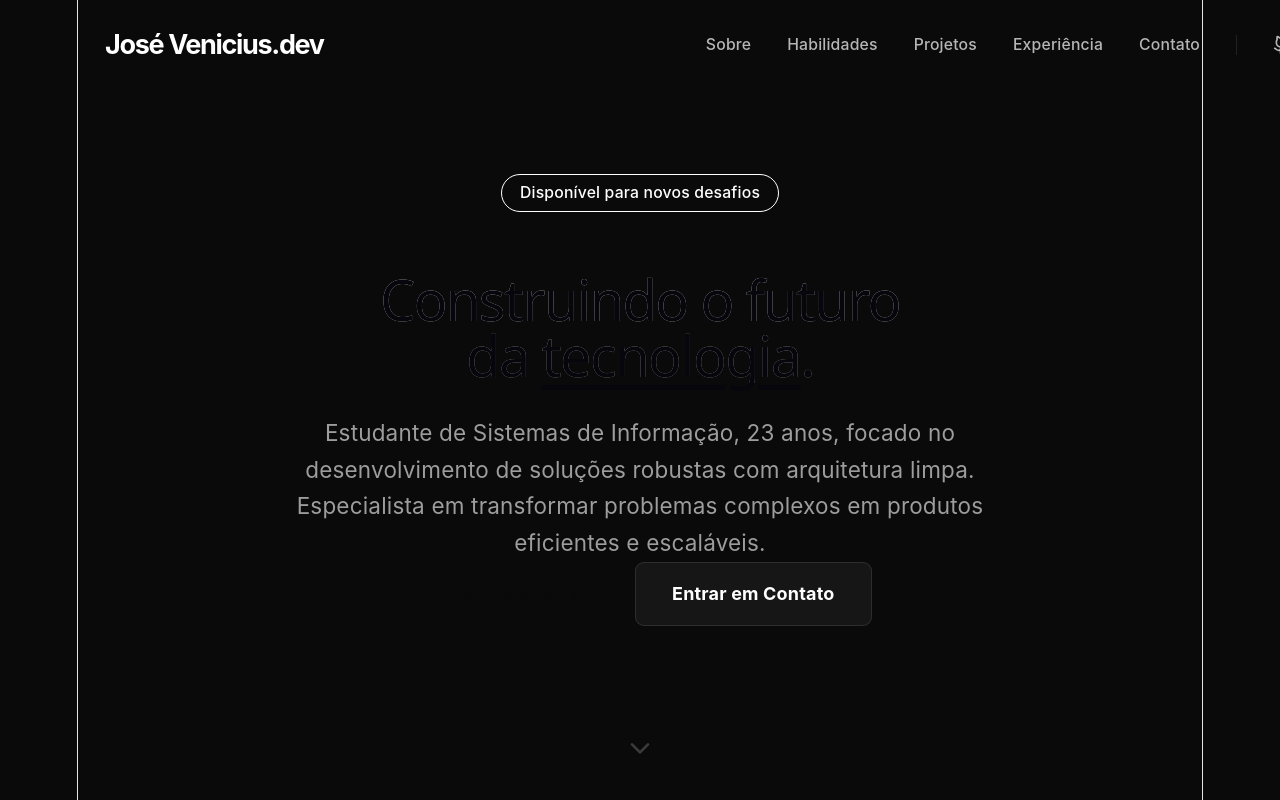
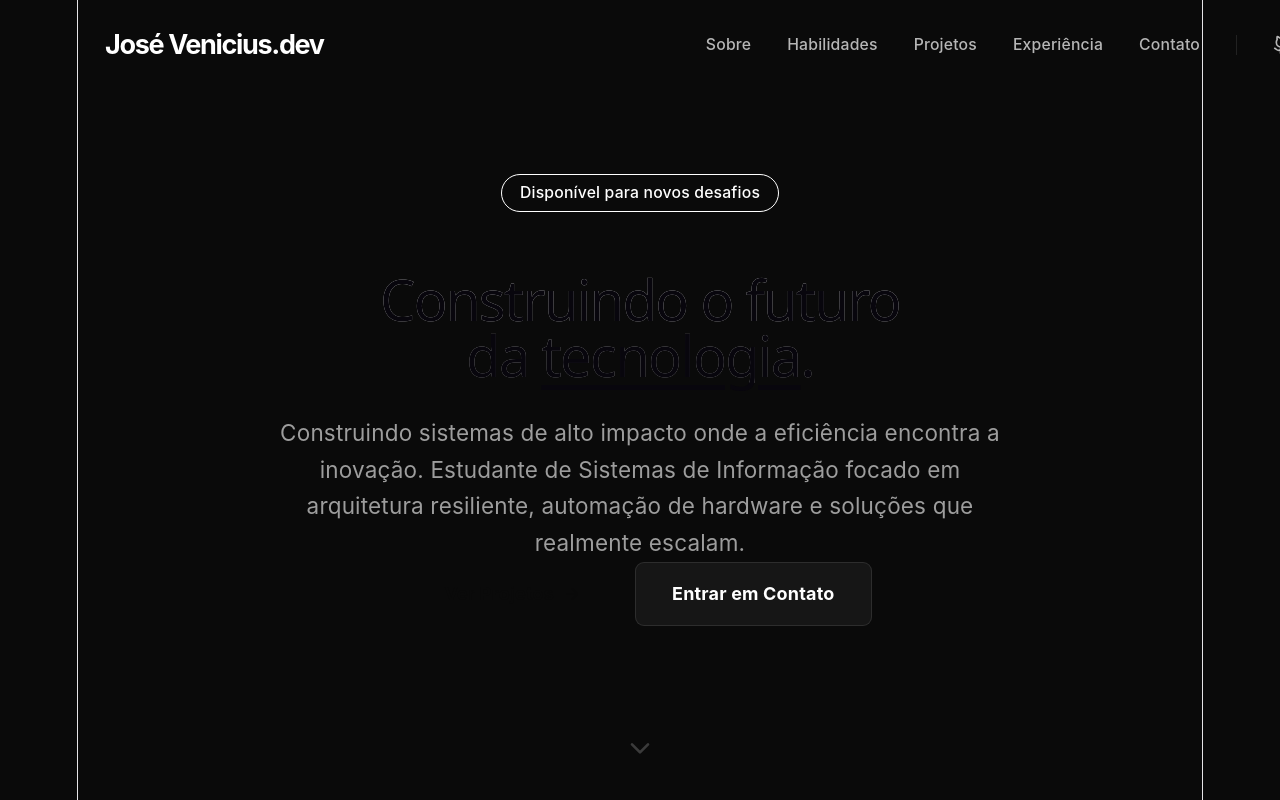
Before and after one commit to VeniciusBispo/Meu-perfil, a React (Vite) app: page / in a window 1280 px wide. Shown: the top 800 px of the page. Built offline with nearby package versions, Linux system fonts and the light colour scheme.

Commit message:
style: Refinamento do texto da Hero Section

```diff
--- a/src/data/portfolioData.js
+++ b/src/data/portfolioData.js
@@ -1,8 +1,8 @@
 export const portfolioData = {
   profile: {
     name: "José Venicius",
-    role: "Sistemas de Informação | Developer & Tech Enthusiast",
-    bio: "Estudante de Sistemas de Informação, 23 anos, focado no desenvolvimento de soluções robustas com arquitetura limpa. Especialista em transformar problemas complexos em produtos eficientes e escaláveis.",
+    role: "Sistemas de Informação | Software Engineer Enthusiast",
+    bio: "Construindo sistemas de alto impacto onde a eficiência encontra a inovação. Estudante de Sistemas de Informação focado em arquitetura resiliente, automação de hardware e soluções que realmente escalam.",
     email: "contato@veniciusbispo.dev",
     github: "https://github.com/VeniciusBispo",
     linkedin: "https://linkedin.com/in/veniciusbispo", // Placeholder, ajustável
```
